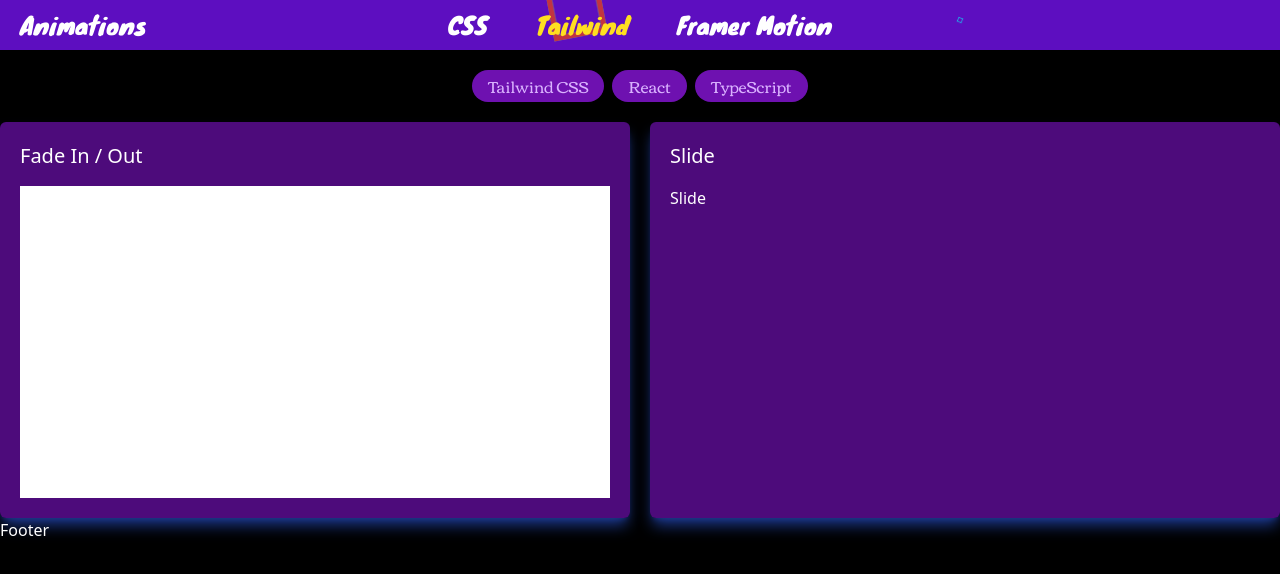
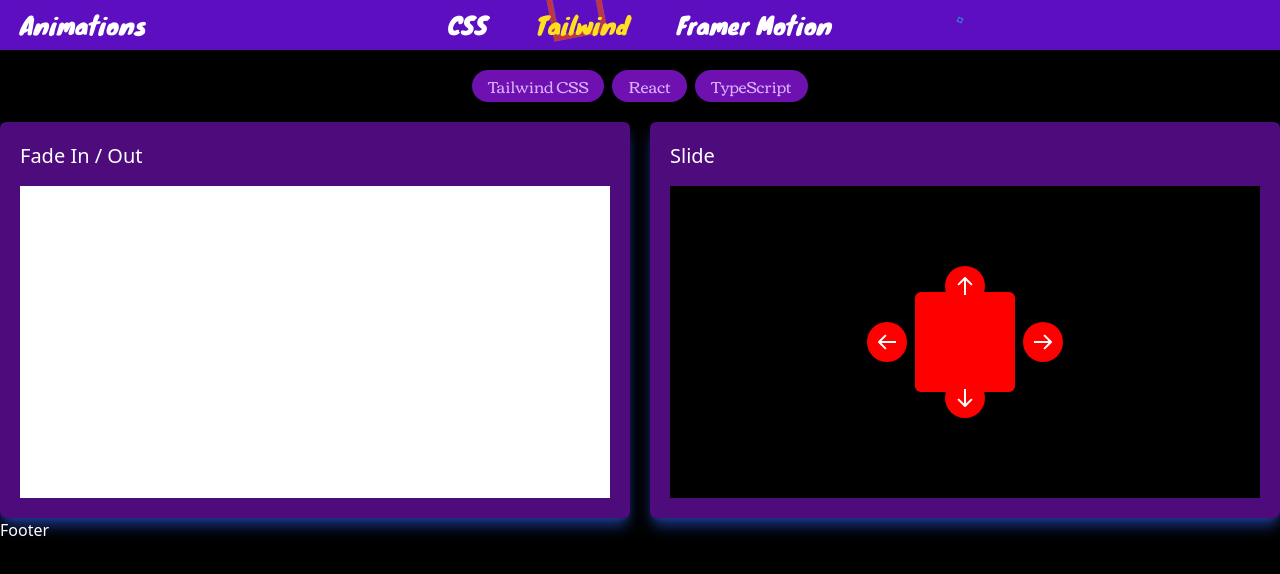
Before and after one commit to Rezzzero/animations, a React (Vite) app: page /tailwind in a window 1280 px wide. Shown: the top 574 px of the page. Built offline with nearby package versions, Linux system fonts and the light colour scheme.

Commit message:
add simple slider for tailwindcss

```diff
--- a/src/components/animations/framer-motion/slide/Slide.tsx
+++ b/src/components/animations/framer-motion/slide/Slide.tsx
@@ -13,7 +13,6 @@ export const Slider = () => {
   );
 
   const color = colors[currentItem];
-  console.log(color);
   const handleXClick = (newXDirection: 1 | -1) => {
     const nextItem = wrap(1, items.length, currentItem + newXDirection);
     setCurrentItem(nextItem);
--- a/src/components/animations/tailwindcss/slide/Slide.tsx
+++ b/src/components/animations/tailwindcss/slide/Slide.tsx
@@ -1,3 +1,93 @@
+import { useRef, useState } from "react";
+import ArrowIcon from "../../../../assets/slider-icons/arrow-icon.svg?react";
+
 export const Slide = () => {
-  return <div>Slide</div>;
+  const items = [1, 2, 3, 4, 5];
+  const colors = ["red", "orange", "green", "blue", "purple"];
+  const [currentIndex, setCurrentIndex] = useState(0);
+  const activeDirection = useRef<"X" | "Y">(null);
+
+  const color = colors[currentIndex];
+  const handleXNextClick = () => {
+    if (currentIndex >= items.length - 1) setCurrentIndex(0);
+    else setCurrentIndex(currentIndex + 1);
+    activeDirection.current = "X";
+  };
+
+  const handleYNextClick = () => {
+    if (currentIndex >= items.length - 1) setCurrentIndex(0);
+    else setCurrentIndex(currentIndex + 1);
+    activeDirection.current = "Y";
+  };
+
+  const handleXPrevClick = () => {
+    if (currentIndex <= 0) setCurrentIndex(items.length - 1);
+    else setCurrentIndex(currentIndex - 1);
+    activeDirection.current = "X";
+  };
+
+  const handleYPrevClick = () => {
+    if (currentIndex <= 0) setCurrentIndex(items.length - 1);
+    else setCurrentIndex(currentIndex - 1);
+    activeDirection.current = "Y";
+  };
+
+  return (
+    <div className="w-full h-full bg-black flex items-center justify-center relative">
+      <div className="w-[100px] h-[100px] overflow-hidden relative">
+        <div
+          className={`flex gap-5 ${
+            activeDirection.current === "X" ? "flex-row" : "flex-col"
+          } absolute left-0 top-0`}
+        >
+          {items.map((i) => {
+            return (
+              <div
+                key={i}
+                className={`w-[100px] h-[100px] rounded-md transition ease-out duration-200`}
+                style={{
+                  backgroundColor: color,
+                  transform: `translate${activeDirection.current}(-${
+                    currentIndex * 120
+                  }%)`,
+                }}
+              />
+            );
+          })}
+        </div>
+      </div>
+      <button
+        type="button"
+        className="w-[40px] h-[40px] rounded-full flex items-center justify-center absolute left-1/3 top-1/2 -translate-y-1/2 z-10"
+        onClick={handleXPrevClick}
+        style={{ backgroundColor: color }}
+      >
+        <ArrowIcon className="rotate-270" />
+      </button>
+      <button
+        type="button"
+        className="w-[40px] h-[40px] rounded-full flex items-center justify-center absolute right-1/3 top-1/2 -translate-y-1/2 z-10"
+        onClick={handleXNextClick}
+        style={{ backgroundColor: color }}
+      >
+        <ArrowIcon className="rotate-90" />
+      </button>
+      <button
+        type="button"
+        onClick={handleYNextClick}
+        className="w-[40px] h-[40px] rounded-full flex items-center justify-center absolute left-1/2 -translate-x-1/2 top-20 z-10"
+        style={{ backgroundColor: color }}
+      >
+        <ArrowIcon />
+      </button>
+      <button
+        type="button"
+        onClick={handleYPrevClick}
+        className="w-[40px] h-[40px] rounded-full flex items-center justify-center absolute left-1/2 -translate-x-1/2 bottom-20 z-10"
+        style={{ backgroundColor: color }}
+      >
+        <ArrowIcon className="rotate-180" />
+      </button>
+    </div>
+  );
 };
```
